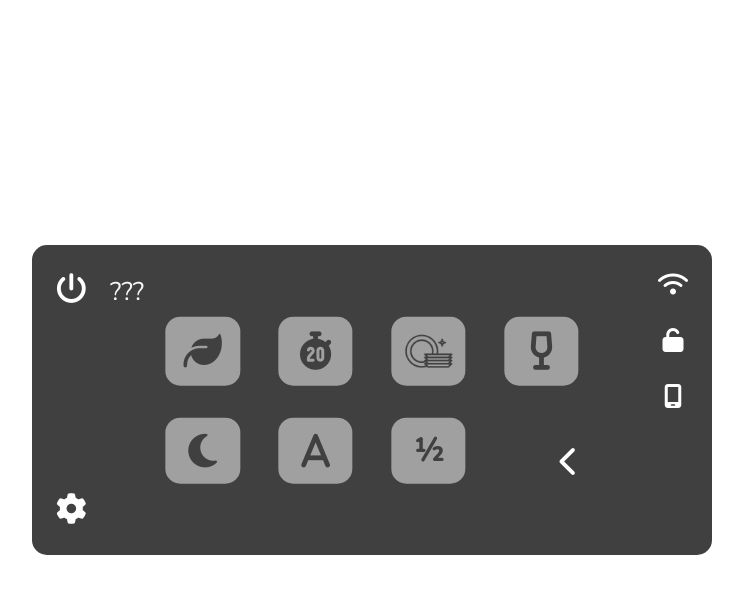
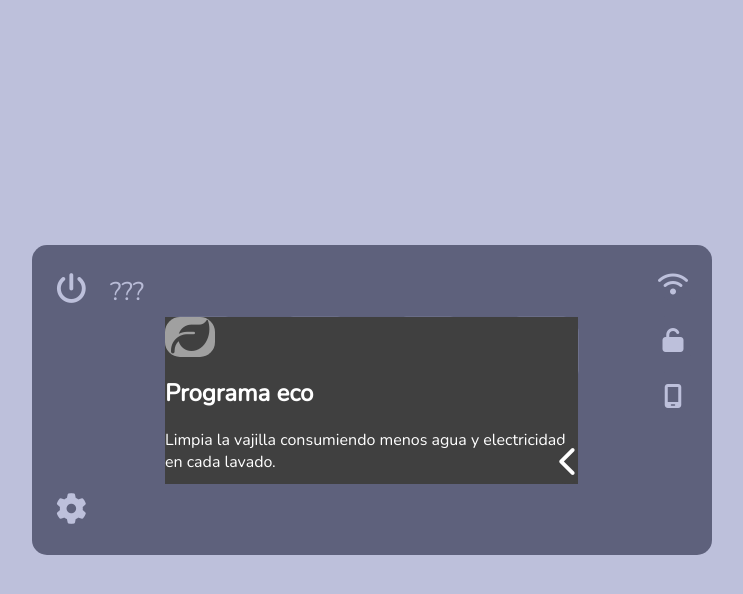
Before and after one commit to juliosalag/ua, a website: page cliente/interfaz/programas.html in a window 1280 px wide. Both pictures are taken after a click on the button 470 px from the left and 351 px from the top of the page. Shown: the whole page, without its empty margins (268-1011 px from the left). Drawn offline with nearby package versions, Linux system fonts and the light colour scheme.

Commit message:
programas con dialog del propio programa per acabar

```diff
--- a/cliente/interfaz/codigo/index.js
+++ b/cliente/interfaz/codigo/index.js
@@ -38,3 +38,44 @@
         hora.style.setProperty('display', 'none');
     }
 }
+
+function programa(){
+    let botones = document.querySelectorAll('.botones'),
+        dialogo = document.createElement('dialog'),
+        //descripciones para cada programa (MIRAR DE CAMBIAR FORMATO (JSON))
+        descrip = [ 'Limpia la vajilla consumiendo menos agua y electricidad en cada lavado.',
+                    'Adecuado para lavado rápido y vajillas con poca suciedad.',
+                    'Lavado de cacerolas, sartenes, vajilla y cubiertos no delicados. Elimina restos de alimentos resecos, fuertemente incrustados o quemados.',
+                    'Adecuado para vajilla delicada o sensibles a altas temperaturas.',
+                    'Funcionamiento más sensible y silencioso. Se reduce la presión de ruido del lavado.',
+                    'Optimiza el lavado en función del grado de suciedad del agua mediante el sistema de sensores.',
+                    'Lavado de la vajilla colocada en la mitad superior o inferior del lavavajillas. La otra mitad no será lavada.'],
+        html = '';
+
+    //recorre todos los botones
+    botones.forEach(function (boton, i) {
+        //se cogen los parametros del boton
+        boton.addEventListener('click', function () {
+            let dialogo = document.createElement('dialog'),
+                dBoton = document.createElement('button'); //copia boton
+
+            dBoton.className = 'botones';
+            dBoton.title = boton.title;
+            dBoton.innerHTML = boton.innerHTML;
+
+            let html = `${dBoton.outerHTML}
+                        <h2>${this.title}</h2>
+                        <p>${descrip[i]}</p>
+                        <button id="atras" onclick="cerrarDialogo(0);" class="boton" title="volver atrás"><i class="fa-solid fa-chevron-left"></i></button>`;
+
+            dialogo.innerHTML = html;
+            document.body.appendChild(dialogo);
+            dialogo.showModal();
+        });
+    });
+}
+
+function cerrarDialogo(valor){
+    document.querySelector('dialog').close(); //en açò NOMÉS no es borra del html
+    document.querySelector('dialog').remove(); //en açò si
+}
--- a/cliente/interfaz/estilo.css
+++ b/cliente/interfaz/estilo.css
@@ -98,7 +98,7 @@ p{
     }
 
 /* div de contenido */
-#controles{
+#controles, dialog{
     /*border: 1px solid #fff; */
     width: var(--w2);
     height: var(--h2);
@@ -131,6 +131,7 @@ p{
 
 #atras{
     position: absolute;
+    padding: 0;
     bottom: 0;
     right: 0;
 }
@@ -138,3 +139,23 @@ p{
     color: var(--bc);
     cursor: auto;
 }
+
+/* DIALOG */
+dialog {
+    color: var(--t);
+    border: none;
+    margin: 0;
+    padding: 0;
+    background-color: var(--bc);
+}
+dialog::backdrop{
+    background-color: rgba(125, 130, 184, .5);
+}
+/* dialog > h2{
+    color: var(--violet);
+    font-size: x-large;
+    margin-bottom: .5em;
+}
+dialog > p{
+    font-size: large;
+} */
--- a/cliente/interfaz/programas.html
+++ b/cliente/interfaz/programas.html
@@ -52,5 +52,6 @@
 <script src="codigo/index.js"></script>
 <script>
     getPagina();
+    programa();
 </script>
 </html>
```
